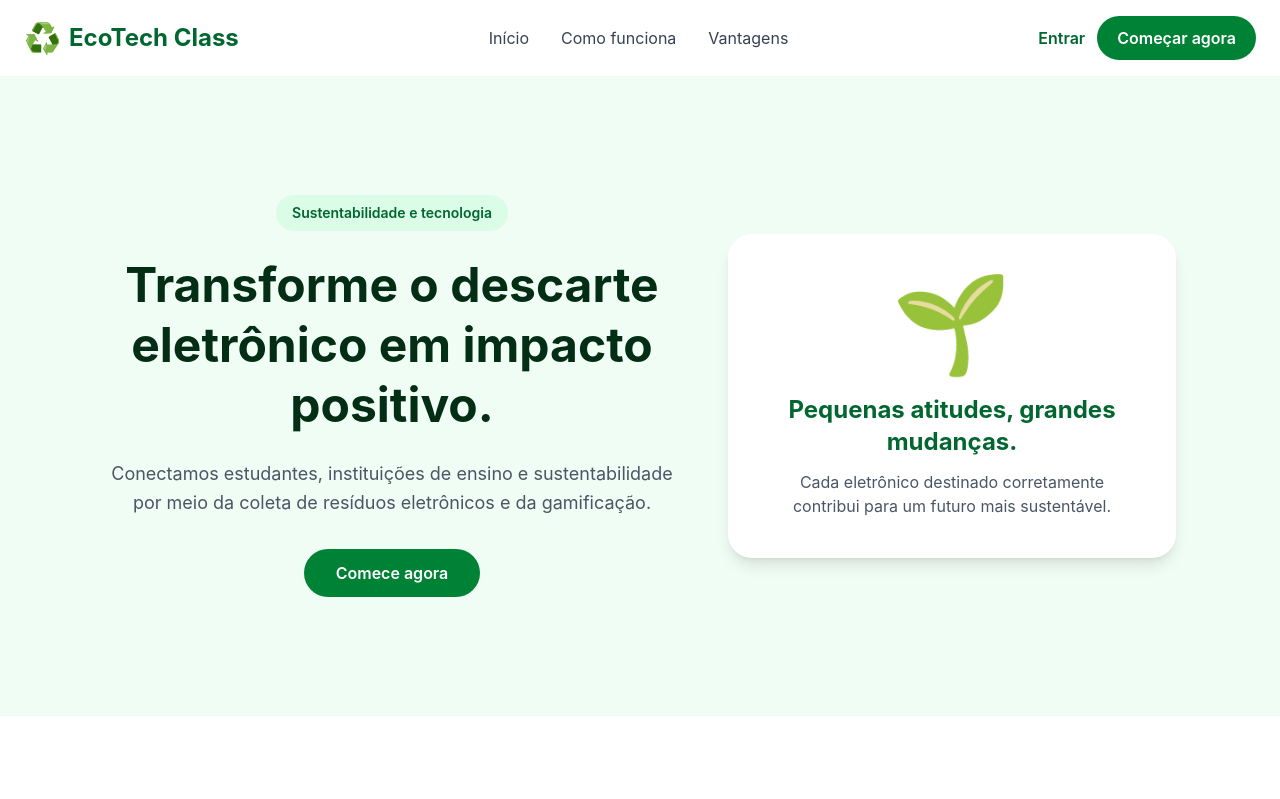
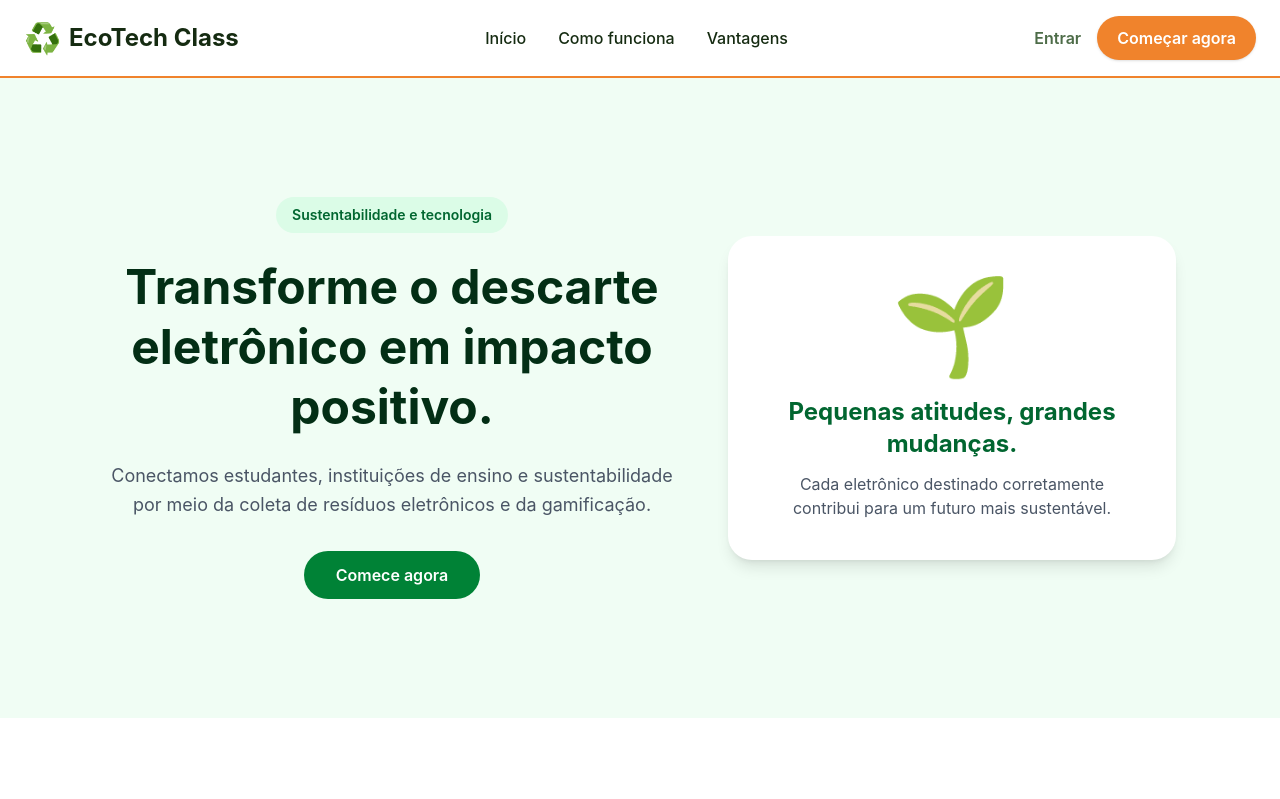
Before and after one commit to GS-EcoTech-Class/EcoTech-Class, a React (Vite) app: page / in a window 1280 px wide. Shown: the top 799 px of the page. Built offline with nearby package versions, Linux system fonts and the light colour scheme.

Commit message:
style: atualizando identidade visual do header

```diff
--- a/src/components/Header.jsx
+++ b/src/components/Header.jsx
@@ -2,27 +2,27 @@ import React from 'react'
 
 const Header = () => {
   return (
-    <header className="w-full bg-white shadow-sm">
+    <header className="w-full bg-white border-b-2 border-[#f0832c] shadow-sm">
       <div className="max-w-7xl mx-auto px-6 py-4 flex items-center justify-between">
 
         {/* logo */}
         <div className="flex items-center gap-2">
           <span className="text-3xl">♻️</span>
-          <h1 className="text-2xl font-bold text-green-800">EcoTech Class</h1>
+          <h1 className="text-2xl font-bold text-[#152b11]">EcoTech <span className="text-[#152b11]">Class</span></h1>
         </div>
 
         {/* menu de navegação */}
         <nav className="hidden md:flex items-center gap-8">
-          <a href="#inicio" className="text-gray-700 hover:text-green-700 transition">Início</a>
-          <a href="#etapas" className="text-gray-700 hover:text-green-700 transition">Como funciona</a>
-          <a href="#vantagens" className="text-gray-700 hover:text-green-700 transition">Vantagens</a>
+          <a href="#inicio" className="text-[#152b11] font-medium hover:text-[#f0832c] transition">Início</a>
+          <a href="#etapas" className="text-[#152b11] font-medium hover:text-[#f0832c] transition">Como funciona</a>
+          <a href="#vantagens" className="text-[#152b11] font-medium hover:text-[#f0832c] transition">Vantagens</a>
         </nav>
-        {/* botoes */}
-        <div className="flex items-center gap-3">
-          <a href="/login" className="text-green-800 font-semibold hover:text-green-600 transition">Entrar</a>
-          <a href="/cadastro" className="bg-green-700 text-white px-5 py-2.5 rounded-full font-semibold hover:bg-green-800 transition">Começar agora</a>
+
+        {/* botões */}
+        <div className="flex items-center gap-4">
+          <a href="/login" className="text-[#4d6c48] font-semibold hover:text-[#f0832c] transition">Entrar</a>
+          <a href="/cadastro" className="bg-[#f0832c] text-white px-5 py-2.5 rounded-full font-semibold hover:bg-[#d96b1e] transition shadow-sm">Começar agora</a>
         </div>
-
       </div>
     </header>
   )
```
